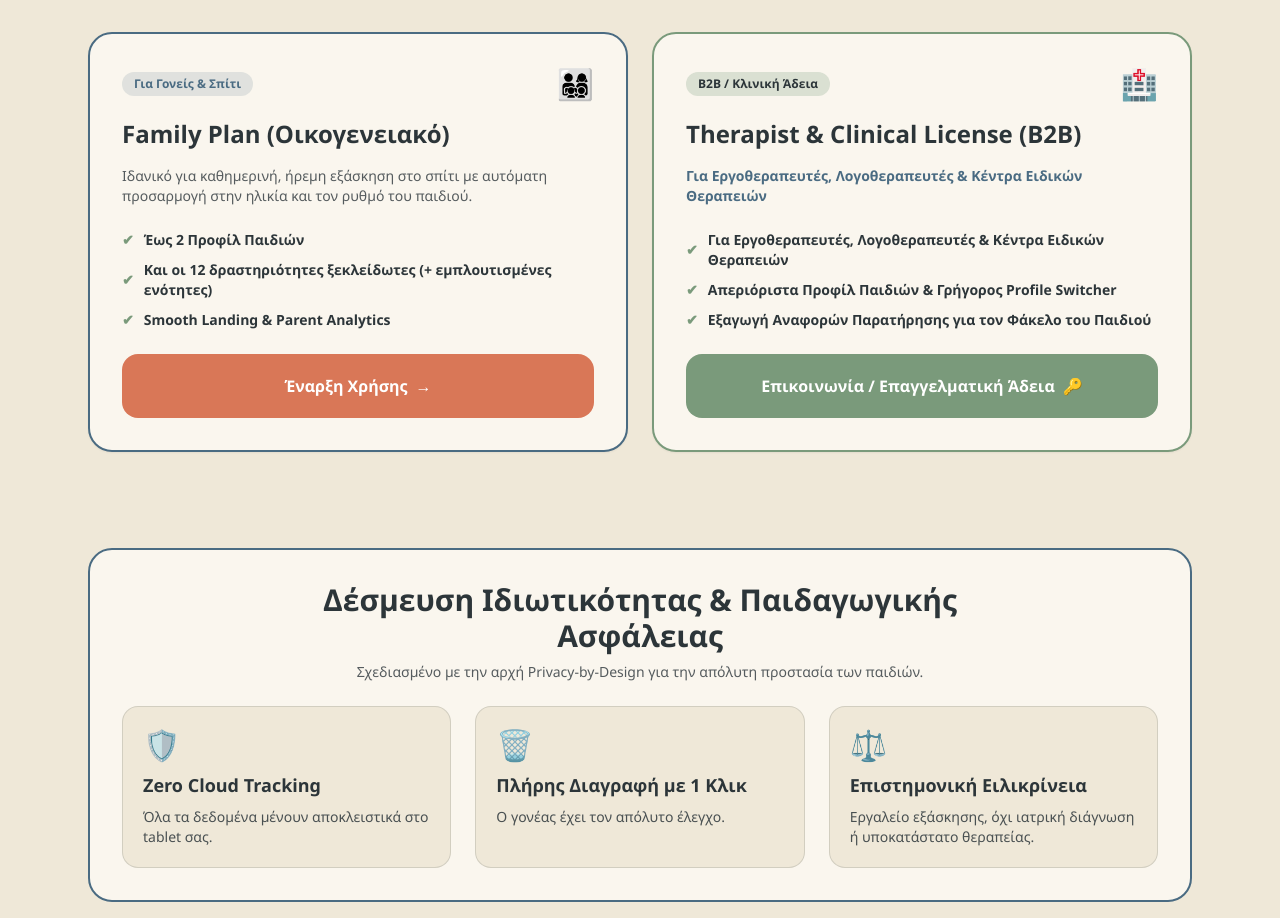
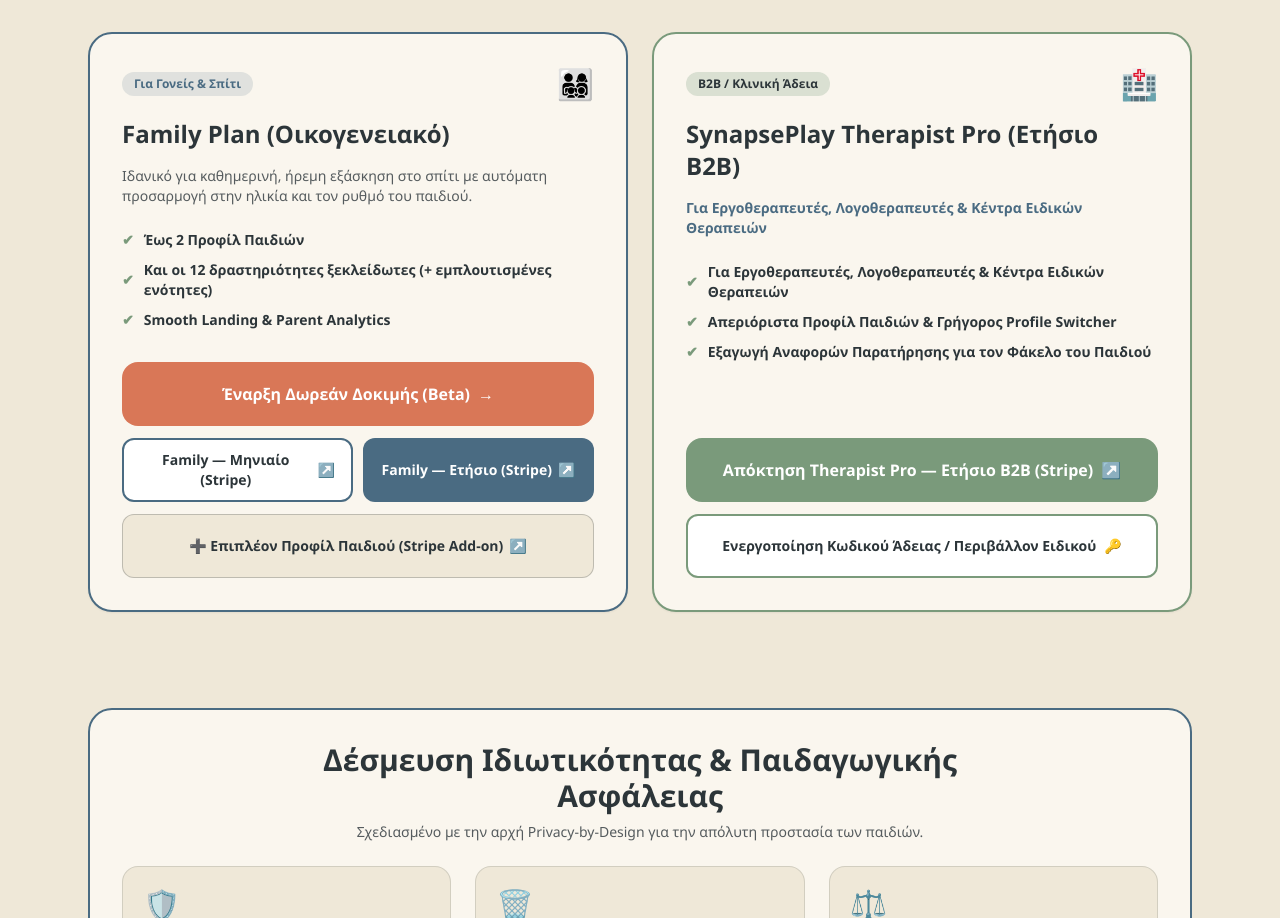
Before and after one commit to digiadsgr-lgtm/synapseplay, a React (Vite) app: page / in a window 1280 px wide. Shown: the part 4324-5242 px from the top of the page. Built offline with nearby package versions, Linux system fonts and the light colour scheme; no server answers.

Commit message:
feat(monetization): add src/config/monetization.config.ts with live Stripe checkout URLs and update payment links across Landing, Parent Area, and Profile Hub

```diff
--- a/src/components/SubscriptionManagementSection.tsx
+++ b/src/components/SubscriptionManagementSection.tsx
@@ -157,45 +157,69 @@
       {/* External Stripe Hosted Checkout Links (No embedded payment SDKs) */}
       <div className="grid grid-cols-1 md:grid-cols-2 gap-4">
         <div className="p-4 rounded-2xl bg-sand-light border-2 border-sand-dark flex flex-col justify-between gap-3">
-          <div className="space-y-1">
+          <div className="space-y-1.5">
             <h3 className="text-sm font-extrabold text-charcoal">
-              👨‍👩‍👧‍👦 Οικογενειακό Πλάνο (Family Plan)
+              👨‍👩‍👧‍👦 Οικογενειακό Πλάνο (SynapsePlay Family)
             </h3>
             <p className="text-xs text-charcoal-muted">
-              Περιλαμβάνει πλήρη πρόσβαση σε όλες τις δραστηριότητες και έως 2 ανεξάρτητα προφίλ
-              παιδιών στη συσκευή.
+              Πλήρης πρόσβαση σε όλες τις δραστηριότητες και έως 2 ανεξάρτητα προφίλ παιδιών στη
+              συσκευή, με δυνατότητα προσθήκης επιπλέον προφίλ.
+            </p>
+          </div>
+          <div className="space-y-2">
+            <div className="grid grid-cols-1 sm:grid-cols-2 gap-2">
+              <a
+                href={STRIPE_CHECKOUT_URLS.familyMonthly}
+                target="_blank"
+                rel="noopener noreferrer"
+                data-testid="stripe-family-monthly-checkout-link"
+                className="touch-target px-3 py-2.5 rounded-xl bg-white border-2 border-slate text-charcoal font-extrabold text-xs text-center flex items-center justify-center gap-1.5 hover:bg-slate hover:text-white transition-colors"
+              >
+                <span>Family — Μηνιαίο</span>
+                <span aria-hidden="true">↗️</span>
+              </a>
+              <a
+                href={STRIPE_CHECKOUT_URLS.familyYearly}
+                target="_blank"
+                rel="noopener noreferrer"
+                data-testid="stripe-family-checkout-link"
+                className="touch-target px-3 py-2.5 rounded-xl bg-slate text-white font-extrabold text-xs text-center flex items-center justify-center gap-1.5 hover:bg-slate-dark transition-colors"
+              >
+                <span>Family (Ετήσιο)</span>
+                <span aria-hidden="true">↗️</span>
+              </a>
+            </div>
+            <a
+              href={STRIPE_CHECKOUT_URLS.extraChildProfile}
+              target="_blank"
+              rel="noopener noreferrer"
+              data-testid="stripe-extra-profile-checkout-link"
+              className="touch-target w-full px-3 py-2 rounded-xl bg-terracotta-surface/70 border border-terracotta text-charcoal font-extrabold text-xs text-center flex items-center justify-center gap-1.5 hover:bg-terracotta hover:text-white transition-colors"
+            >
+              <span>➕ Επιπλέον Προφίλ Παιδιού (Stripe)</span>
+              <span aria-hidden="true">↗️</span>
+            </a>
+          </div>
+        </div>
+
+        <div className="p-4 rounded-2xl bg-sage-surface/60 border-2 border-sage flex flex-col justify-between gap-3">
+          <div className="space-y-1.5">
+            <h3 className="text-sm font-extrabold text-charcoal">
+              🏥 SynapsePlay Therapist Pro (Ετήσιο B2B)
+            </h3>
+            <p className="text-xs text-charcoal-muted">
+              Επαγγελματική άδεια για Εργοθεραπευτές, Λογοθεραπευτές & Κέντρα ΔΕΠΥ: Απεριόριστα
+              προφίλ παιδιών και γρήγορη «Εναλλαγή Παιδιού» μεταξύ των συνεδριών.
             </p>
           </div>
           <a
-            href={STRIPE_CHECKOUT_URLS.familyPlan}
-            target="_blank"
-            rel="noopener noreferrer"
-            data-testid="stripe-family-checkout-link"
-            className="touch-target px-4 py-2.5 rounded-xl bg-slate text-white font-extrabold text-xs text-center flex items-center justify-center gap-2 hover:bg-slate-dark"
-          >
-            <span>Απόκτηση Οικογενειακού Πλάνου (Stripe)</span>
-            <span aria-hidden="true">↗️</span>
-          </a>
-        </div>
-
-        <div className="p-4 rounded-2xl bg-sage-surface/60 border-2 border-sage flex flex-col justify-between gap-3">
-          <div className="space-y-1">
-            <h3 className="text-sm font-extrabold text-charcoal">
-              🏥 Άδεια Κέντρου / Θεραπευτή (B2B / Therapist License)
-            </h3>
-            <p className="text-xs text-charcoal-muted">
-              Απεριόριστα προφίλ παιδιών ανά συσκευή και γρήγορη «Εναλλαγή Παιδιού» μεταξύ των
-              κλινικών συνεδριών.
-            </p>
-          </div>
-          <a
-            href={STRIPE_CHECKOUT_URLS.b2bTherapistPlan}
+            href={STRIPE_CHECKOUT_URLS.therapistProYearly}
             target="_blank"
             rel="noopener noreferrer"
             data-testid="stripe-b2b-checkout-link"
-            className="touch-target px-4 py-2.5 rounded-xl bg-sage-dark text-white font-extrabold text-xs text-center flex items-center justify-center gap-2 hover:bg-sage"
+            className="touch-target px-4 py-3 rounded-xl bg-sage-dark text-white font-extrabold text-xs text-center flex items-center justify-center gap-2 hover:bg-sage transition-colors"
           >
-            <span>Απόκτηση Επαγγελματικής Άδειας B2B (Stripe)</span>
+            <span>Απόκτηση Therapist Pro — Ετήσιο B2B (Stripe)</span>
             <span aria-hidden="true">↗️</span>
           </a>
         </div>
--- /dev/null
+++ b/src/config/monetization.config.ts
@@ -0,0 +1,40 @@
+/**
+ * Central Monetization & Stripe Hosted Checkout Configuration for SynapsePlay (FocusEngine 5+).
+ *
+ * All payments take place externally on Stripe Hosted Checkout pages (zero embedded payment SDKs).
+ */
+
+export const ENABLE_PAYWALL = false;
+
+export const STRIPE_CHECKOUT_URLS = {
+  /** SynapsePlay Therapist Pro (Ετήσιο B2B) — Απεριόριστα προφίλ & Εργαλείο Κλινικής Εναλλαγής */
+  therapistProYearly:
+    (import.meta.env?.VITE_STRIPE_B2B_CHECKOUT_URL as string | undefined) ||
+    'https://buy.stripe.com/4gM00jgydcQf7jP7HK63K00',
+
+  /** SynapsePlay — Επιπλέον Προφίλ Παιδιού (Add-on) */
+  extraChildProfile:
+    (import.meta.env?.VITE_STRIPE_EXTRA_PROFILE_CHECKOUT_URL as string | undefined) ||
+    'https://buy.stripe.com/eVq28req5cQfgUp2nq63K01',
+
+  /** SynapsePlay Family — Μηνιαίο (Έως 2 προφίλ παιδιών) */
+  familyMonthly:
+    (import.meta.env?.VITE_STRIPE_FAMILY_MONTHLY_CHECKOUT_URL as string | undefined) ||
+    'https://buy.stripe.com/aFa00jbdT03t5bHgeg63K02',
+
+  /** SynapsePlay Family (Ετήσιο — Έως 2 προφίλ παιδιών) */
+  familyYearly:
+    (import.meta.env?.VITE_STRIPE_FAMILY_YEARLY_CHECKOUT_URL as string | undefined) ||
+    'https://buy.stripe.com/dRm8wP6XD17xdId8LO63K03',
+
+  /** Backwards-compatible aliases used across components */
+  familyPlan:
+    (import.meta.env?.VITE_STRIPE_FAMILY_CHECKOUT_URL as string | undefined) ||
+    'https://buy.stripe.com/dRm8wP6XD17xdId8LO63K03',
+
+  b2bTherapistPlan:
+    (import.meta.env?.VITE_STRIPE_B2B_CHECKOUT_URL as string | undefined) ||
+    'https://buy.stripe.com/4gM00jgydcQf7jP7HK63K00',
+} as const;
+
+export default STRIPE_CHECKOUT_URLS;
--- a/src/features/landing/LandingPage.tsx
+++ b/src/features/landing/LandingPage.tsx
@@ -1,6 +1,7 @@
 import React, { useState } from 'react';
 import { Link, useNavigate } from 'react-router-dom';
 import { SynapsePlayLogoMark } from '../../components/SynapsePlayLogoMark';
+import { STRIPE_CHECKOUT_URLS } from '../../config/monetization.config';
 
 interface AgePathwayItem {
   id: '4-5' | '5-6' | '6-8' | '8-10' | '10-12';
@@ -728,14 +729,50 @@
               </ul>
             </div>
 
+              <div className="space-y-3 pt-2">
                 <Link
                   to="/app"
                   data-testid="landing-family-start-btn"
-              className="touch-target w-full py-4 px-6 rounded-2xl bg-[#D97757] text-white font-extrabold text-base text-center flex items-center justify-center gap-2 hover:opacity-95 transition-opacity"
+                  className="touch-target w-full py-3.5 px-6 rounded-2xl bg-[#D97757] text-white font-extrabold text-sm sm:text-base text-center flex items-center justify-center gap-2 hover:opacity-95 transition-opacity"
                 >
-              <span>Έναρξη Χρήσης</span>
+                  <span>Έναρξη Δωρεάν Δοκιμής (Beta)</span>
                   <span aria-hidden="true">→</span>
                 </Link>
+
+                <div className="grid grid-cols-1 sm:grid-cols-2 gap-2.5">
+                  <a
+                    href={STRIPE_CHECKOUT_URLS.familyMonthly}
+                    target="_blank"
+                    rel="noopener noreferrer"
+                    data-testid="landing-stripe-family-monthly-link"
+                    className="touch-target py-2.5 px-4 rounded-xl bg-white border-2 border-[#4A6B82] text-[#2C3539] font-extrabold text-xs sm:text-sm text-center flex items-center justify-center gap-1.5 hover:bg-[#4A6B82] hover:text-white transition-colors"
+                  >
+                    <span>Family — Μηνιαίο (Stripe)</span>
+                    <span aria-hidden="true">↗️</span>
+                  </a>
+                  <a
+                    href={STRIPE_CHECKOUT_URLS.familyYearly}
+                    target="_blank"
+                    rel="noopener noreferrer"
+                    data-testid="landing-stripe-family-yearly-link"
+                    className="touch-target py-2.5 px-4 rounded-xl bg-[#4A6B82] text-white font-extrabold text-xs sm:text-sm text-center flex items-center justify-center gap-1.5 hover:opacity-95 transition-opacity"
+                  >
+                    <span>Family — Ετήσιο (Stripe)</span>
+                    <span aria-hidden="true">↗️</span>
+                  </a>
+                </div>
+
+                <a
+                  href={STRIPE_CHECKOUT_URLS.extraChildProfile}
+                  target="_blank"
+                  rel="noopener noreferrer"
+                  data-testid="landing-stripe-extra-profile-link"
+                  className="touch-target w-full py-2.5 px-4 rounded-xl bg-[#EFE8D8] border border-[#2C3539]/25 text-[#2C3539] font-extrabold text-xs sm:text-sm text-center flex items-center justify-center gap-1.5 hover:bg-[#D97757]/20 transition-colors"
+                >
+                  <span>➕ Επιπλέον Προφίλ Παιδιού (Stripe Add-on)</span>
+                  <span aria-hidden="true">↗️</span>
+                </a>
+              </div>
             </div>
 
             {/* Plan 2: Therapist & Clinical License (B2B) */}
@@ -754,7 +791,7 @@
                 </div>
 
                 <h3 className="text-2xl font-extrabold text-[#2C3539]">
-                Therapist & Clinical License (B2B)
+                  SynapsePlay Therapist Pro (Ετήσιο B2B)
                 </h3>
                 <p className="text-sm font-bold text-[#4A6B82]">
                   Για Εργοθεραπευτές, Λογοθεραπευτές & Κέντρα Ειδικών Θεραπειών
@@ -782,14 +819,27 @@
                 </ul>
               </div>
 
+              <div className="space-y-3 pt-2">
+                <a
+                  href={STRIPE_CHECKOUT_URLS.therapistProYearly}
+                  target="_blank"
+                  rel="noopener noreferrer"
+                  data-testid="landing-stripe-b2b-yearly-link"
+                  className="touch-target w-full py-3.5 px-6 rounded-2xl bg-[#7A9A7B] text-white font-extrabold text-sm sm:text-base text-center flex items-center justify-center gap-2 hover:opacity-95 transition-opacity"
+                >
+                  <span>Απόκτηση Therapist Pro — Ετήσιο B2B (Stripe)</span>
+                  <span aria-hidden="true">↗️</span>
+                </a>
+
                 <Link
                   to="/parent"
                   data-testid="landing-b2b-contact-btn"
-              className="touch-target w-full py-4 px-6 rounded-2xl bg-[#7A9A7B] text-white font-extrabold text-base text-center flex items-center justify-center gap-2 hover:opacity-95 transition-opacity"
+                  className="touch-target w-full py-2.5 px-5 rounded-xl bg-white border-2 border-[#7A9A7B] text-[#2C3539] font-extrabold text-xs sm:text-sm text-center flex items-center justify-center gap-2 hover:bg-[#7A9A7B]/15 transition-colors"
                 >
-              <span>Επικοινωνία / Επαγγελματική Άδεια</span>
+                  <span>Ενεργοποίηση Κωδικού Άδειας / Περιβάλλον Ειδικού</span>
                   <span aria-hidden="true">🔑</span>
                 </Link>
+              </div>
             </div>
         </div>
       </section>
--- a/src/utils/licensingEngine.ts
+++ b/src/utils/licensingEngine.ts
@@ -1,11 +1,15 @@
 import type { AppSettings, LicenseTier } from '../types/domain';
+import {
+  ENABLE_PAYWALL as CONFIG_ENABLE_PAYWALL,
+  STRIPE_CHECKOUT_URLS as CONFIG_STRIPE_CHECKOUT_URLS,
+} from '../config/monetization.config';
 
 /**
  * Global configuration flag for SynapsePlay monetization & licensing.
  * CURRENT STATE: DEVELOPMENT / TESTING (100% FREE & UNLOCKED)
- * Set `ENABLE_PAYWALL = true` for production release to enforce plan tiers by default.
+ * Set `ENABLE_PAYWALL = true` in `src/config/monetization.config.ts` for production release.
  */
-export const ENABLE_PAYWALL = false;
+export const ENABLE_PAYWALL = CONFIG_ENABLE_PAYWALL;
 
 export const FAMILY_PLAN_MAX_PROFILES = 2;
 
@@ -20,14 +24,7 @@
 /**
  * External Stripe Hosted Checkout URLs (No embedded payment SDKs inside the app).
  */
-export const STRIPE_CHECKOUT_URLS = {
-  familyPlan:
-    (import.meta.env?.VITE_STRIPE_FAMILY_CHECKOUT_URL as string | undefined) ||
-    'https://buy.stripe.com/synapseplay-family-plan',
-  b2bTherapistPlan:
-    (import.meta.env?.VITE_STRIPE_B2B_CHECKOUT_URL as string | undefined) ||
-    'https://buy.stripe.com/synapseplay-b2b-therapist',
-};
+export const STRIPE_CHECKOUT_URLS = CONFIG_STRIPE_CHECKOUT_URLS;
 
 export interface EffectiveLicenseState {
   effectiveTier: LicenseTier;
@@ -95,6 +92,7 @@
   maxProfiles: number | null;
   noticeEl: string | null;
   upgradeCheckoutUrl: string;
+  extraProfileCheckoutUrl: string;
 }
 
 /**
@@ -113,7 +111,8 @@
       allowed: false,
       maxProfiles: state.maxProfiles,
       noticeEl: FAMILY_PLAN_LIMIT_NOTICE_EL,
-      upgradeCheckoutUrl: STRIPE_CHECKOUT_URLS.b2bTherapistPlan,
+      upgradeCheckoutUrl: STRIPE_CHECKOUT_URLS.extraChildProfile,
+      extraProfileCheckoutUrl: STRIPE_CHECKOUT_URLS.extraChildProfile,
     };
   }
 
@@ -121,7 +120,8 @@
     allowed: true,
     maxProfiles: state.maxProfiles,
     noticeEl: null,
-    upgradeCheckoutUrl: STRIPE_CHECKOUT_URLS.b2bTherapistPlan,
+    upgradeCheckoutUrl: STRIPE_CHECKOUT_URLS.extraChildProfile,
+    extraProfileCheckoutUrl: STRIPE_CHECKOUT_URLS.extraChildProfile,
   };
 }
 
```
Also changed, not shown: src/pages/ChildHubPage.tsx (+16 -3 lines), src/pages/ParentDashboardPage.tsx (+16 -3 lines), 1 other file (tests, documents, lock files or other folders). Lines whose indentation alone changed are shown as unchanged.
